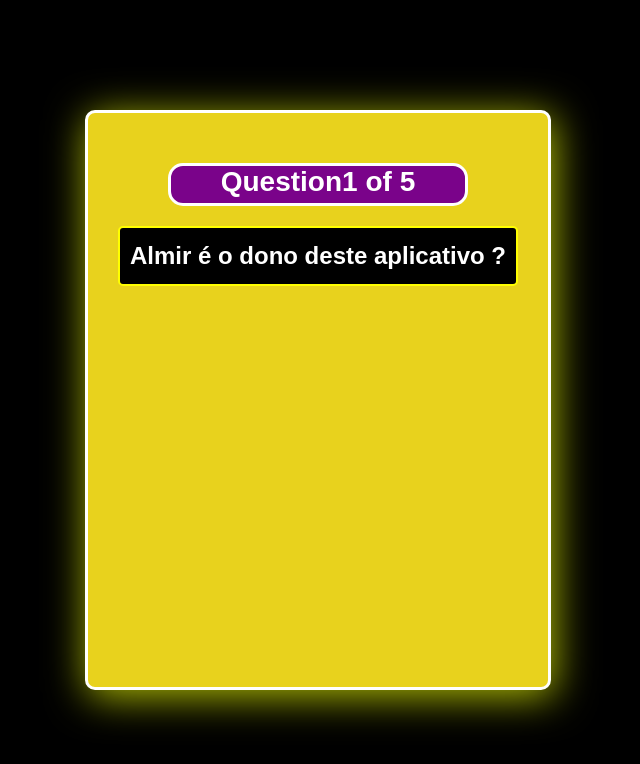
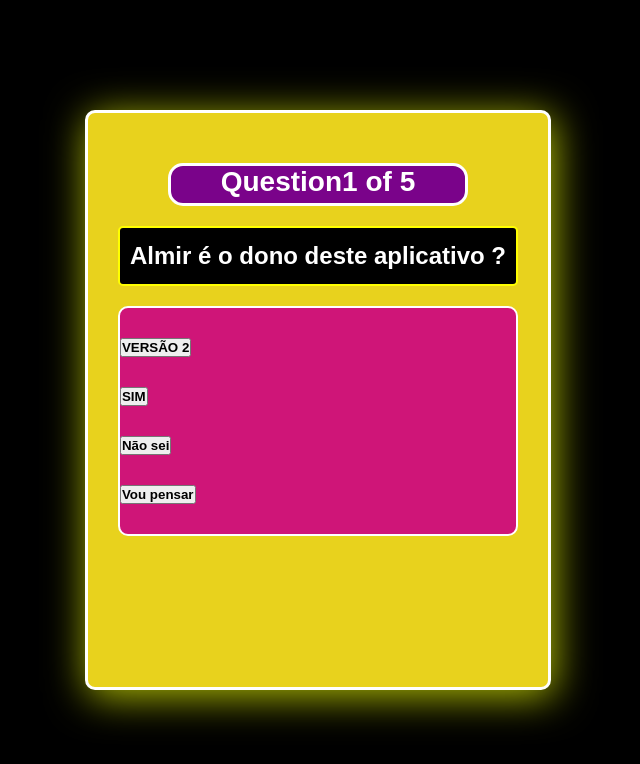
Before and after one commit to Almir-git-unifc/Quizz_react-js, a React (Create React App) app: page / in a window 1280 px wide. Shown: the top 764 px of the page, without its empty margins (322-962 px from the left). Built offline with nearby package versions, Linux system fonts and the light colour scheme.

Commit message:
feat(json): v02.01.000 - react added buttons with no behavior and no structure

```diff
--- a/src/App.js
+++ b/src/App.js
@@ -18,6 +18,20 @@ const App = () => {
             {QuestionsList[currentQuestion].question}
           </div>
         </div>
+
+<div className="answer-section-wrapper">
+  {QuestionsList[currentQuestion].answersList.map((answerOption) => (
+
+    <li className="answer-list" key={uuidv4()}>
+      <button>{answerOption.answer}</button>
+    </li>
+
+  ))}
+
+
+</div>
+
+
       </div>
     </div>
   );
--- a/src/components/QuestionsList.js
+++ b/src/components/QuestionsList.js
@@ -2,10 +2,10 @@ const QuestionsList = [
   {
     question: "Almir é o dono deste aplicativo ?",
     answersList: [
+      { answer: "VERSÃO 2", isCorrect: false },
+      { answer: "SIM", isCorrect: true },
       { answer: "Não sei", isCorrect: false },
-      { answer: "Sim", isCorrect: true },
       { answer: "Vou pensar", isCorrect: false },
-      { answer: "Claro, que não", isCorrect: false },
     ],
   },
   {
```
Also changed, not shown: 1 other file (tests, documents, lock files or other folders).
